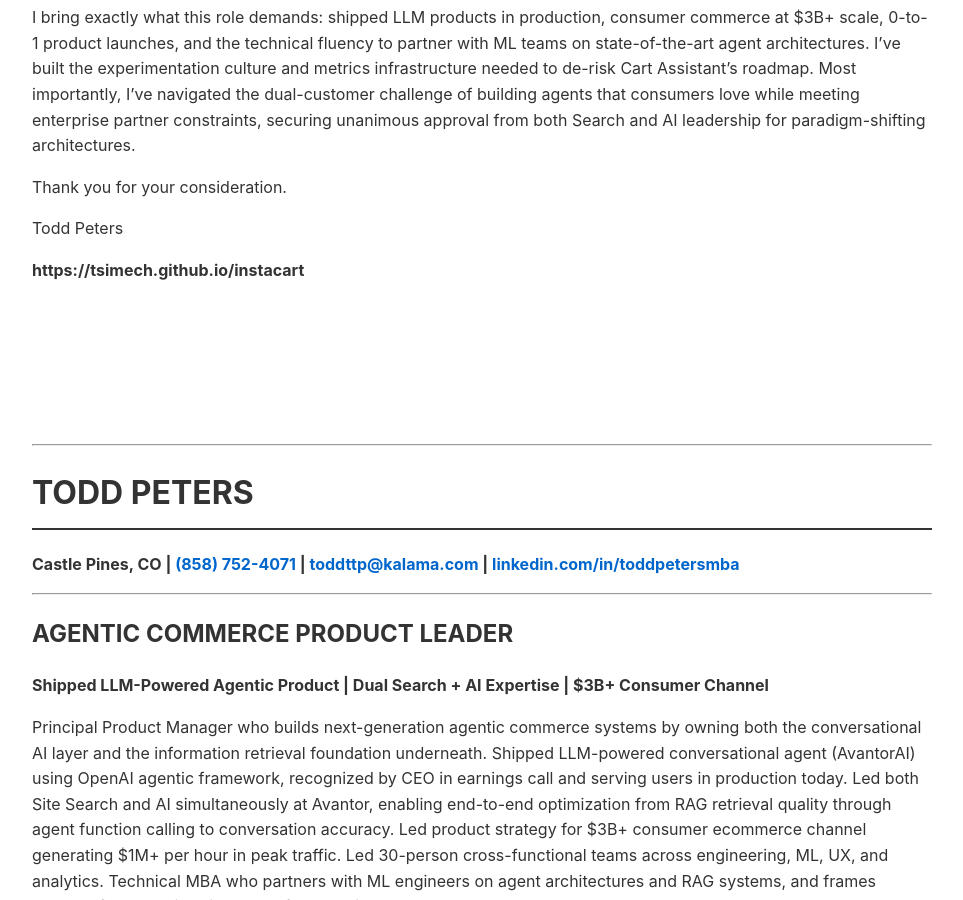
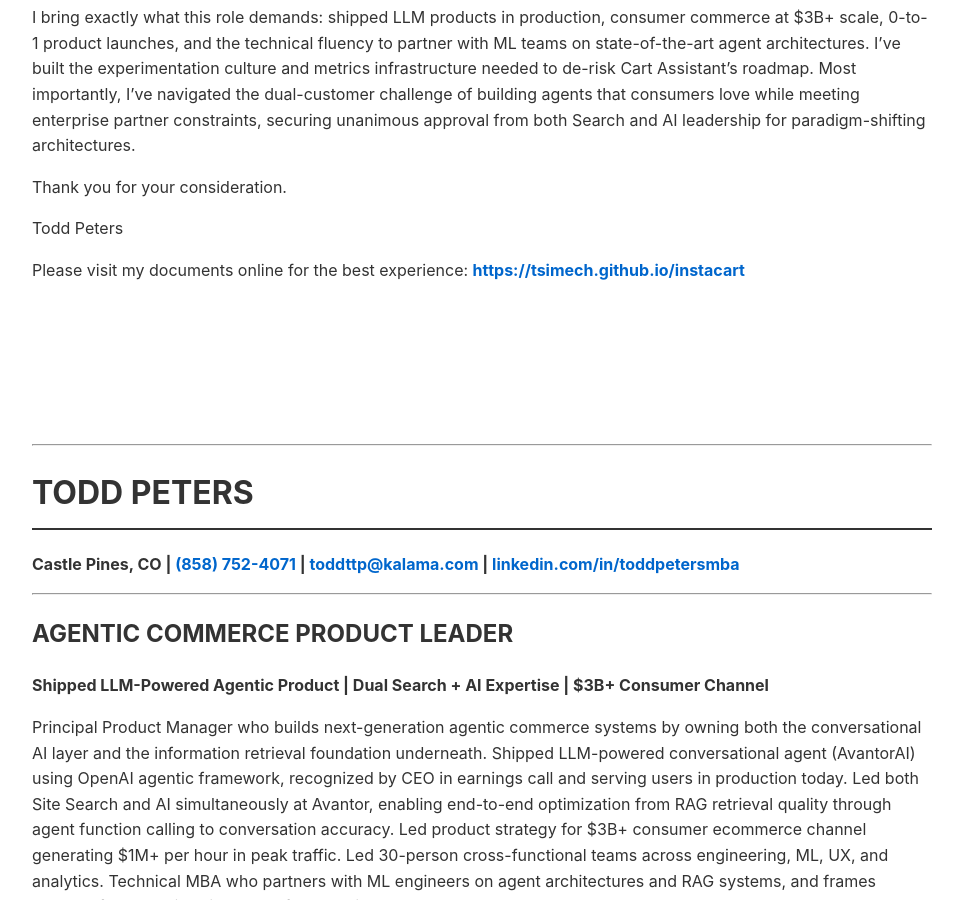
Before and after one commit to tsimech/tsimech.github.io, a Jekyll site: the page built from docs/instacart.md, in a window 1280 px wide and 900 px high, scrolled down 517 px. Shown: the whole window, without its empty margins (158-1121 px from the left). Built offline with Jekyll 4.4.1, drawn with Linux system fonts in a browser that asks for light colours.

Commit message:
Add prefix text to cover letter URL link

```diff
--- a/docs/instacart.md
+++ b/docs/instacart.md
@@ -40,7 +40,7 @@ Thank you for your consideration.
 
 Todd Peters
 
-**https://tsimech.github.io/instacart**
+Please visit my documents online for the best experience: **[https://tsimech.github.io/instacart](https://tsimech.github.io/instacart)**
 
 <br><br><br><br><br>
 
```
